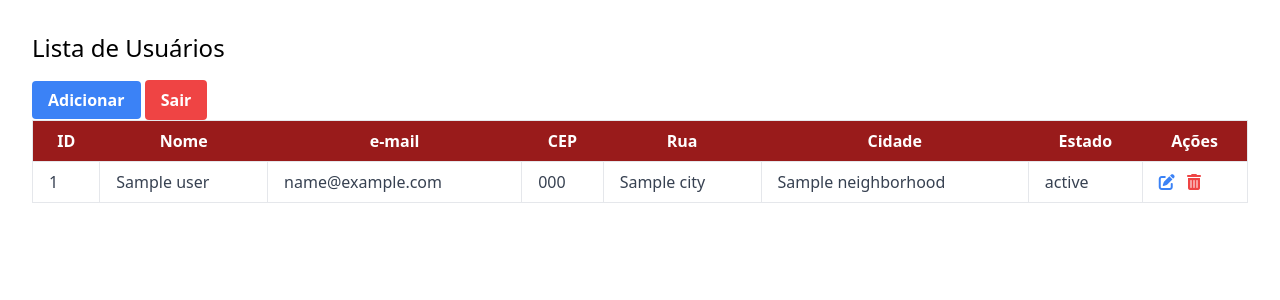
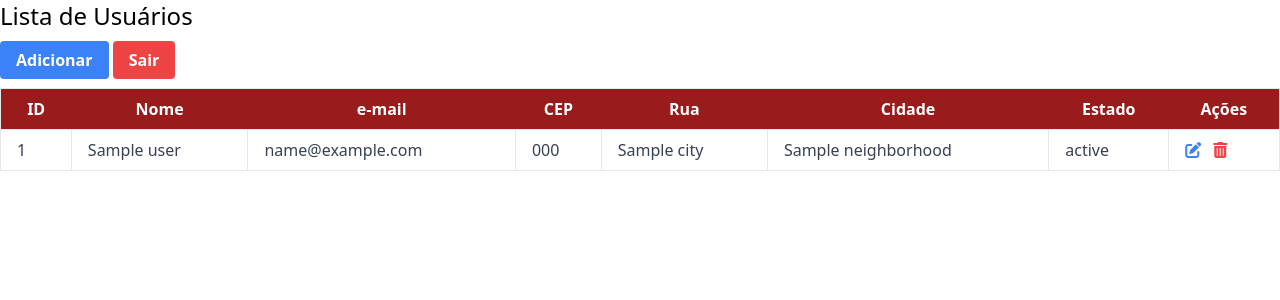
Before and after one commit to JoaoEnrique/crud-node-express, a Node server app: template src/views/users/list.handlebars in a window 1280 px wide. Shown: the top 300 px of the page. Run offline with Node 20, Linux system fonts and the light colour scheme; the template is opened without the code that fills it: most values are stand-ins (such as "Sample title", 1, 10 or a date in 2020); style sheets or scripts are compiled from the project's sources; some libraries are stand-ins or nearby versions.

Commit message:
feat: rota de logout

```diff
--- a/src/routes/views/authenticated/users.js
+++ b/src/routes/views/authenticated/users.js
@@ -6,6 +6,11 @@ const router = express.Router();
 
 router.get('/', auth, (req, res) => {
     res.redirect('/users/list')
+});
+
+router.get('/logout', auth, (req, res) => {
+    res.clearCookie("token");
+    res.redirect('/')
 });
 
 router.get('/users/list', auth, async (req, res) => {
--- a/src/views/users/list.handlebars
+++ b/src/views/users/list.handlebars
@@ -2,12 +2,12 @@
 <script src="../../js/main.js"></script>
 
 <div style="min-height: calc(100vh);">
-    <div class="container mx-auto p-8">
+    <div class="container mx-auto">
         <h1 class="text-2xl mb-4">Lista de Usuários</h1>
         <a class="bg-blue-500 hover:bg-blue-700 text-white font-bold py-2 px-4 rounded" href="/users/register">Adicionar</a>
-        <button class="bg-red-500 hover:bg-red-700 text-white font-bold py-2 px-4 rounded logout">Sair</button>
+        <a href="/logout" class="bg-red-500 hover:bg-red-700 text-white font-bold py-2 px-4 rounded logout">Sair</a>
 
-        <div class="overflow-x-auto">
+        <div class="overflow-x-auto mt-4">
             <table class="min-w-full bg-white border rounded">
                 <thead class="bg-red-800 text-white">
                     <tr>
```
